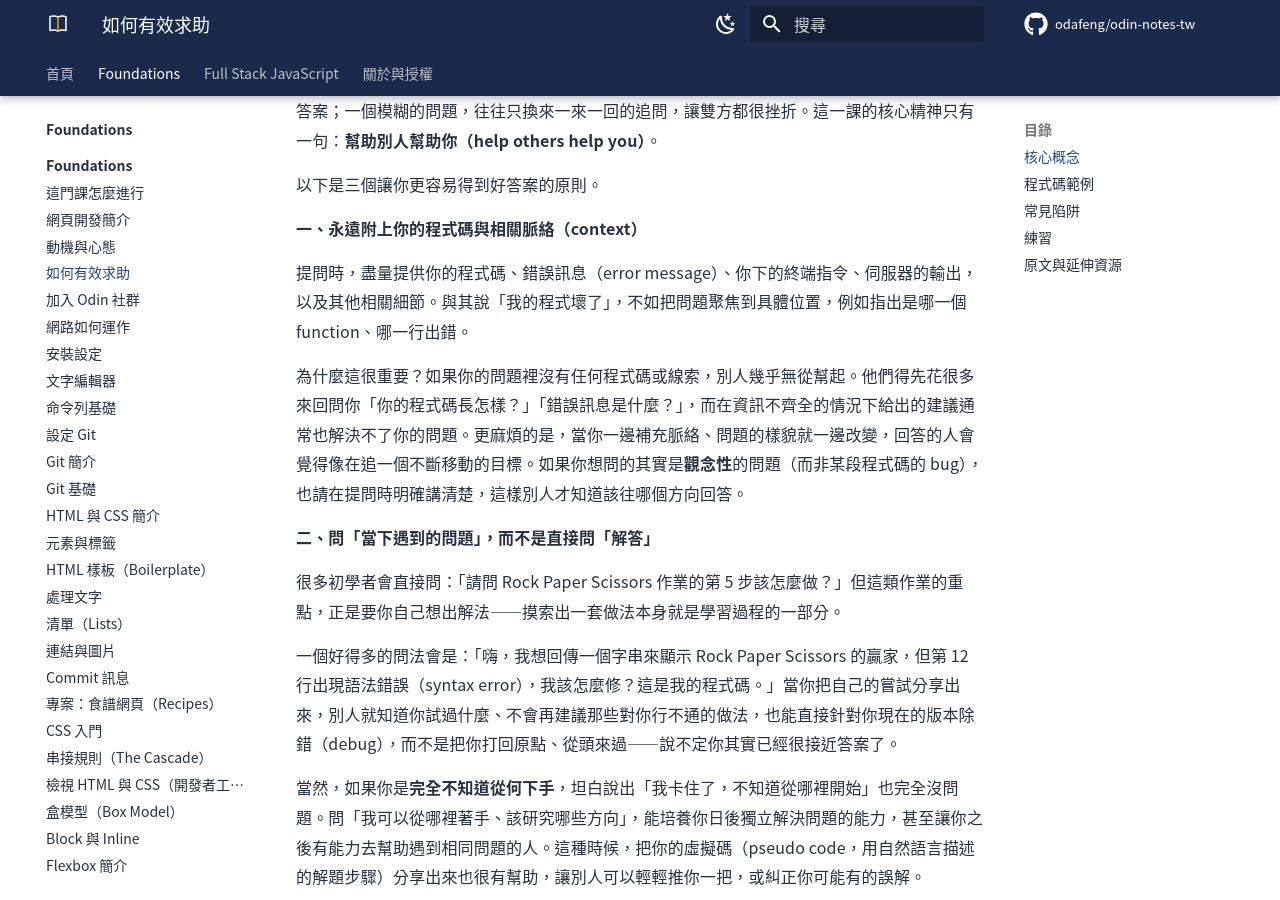
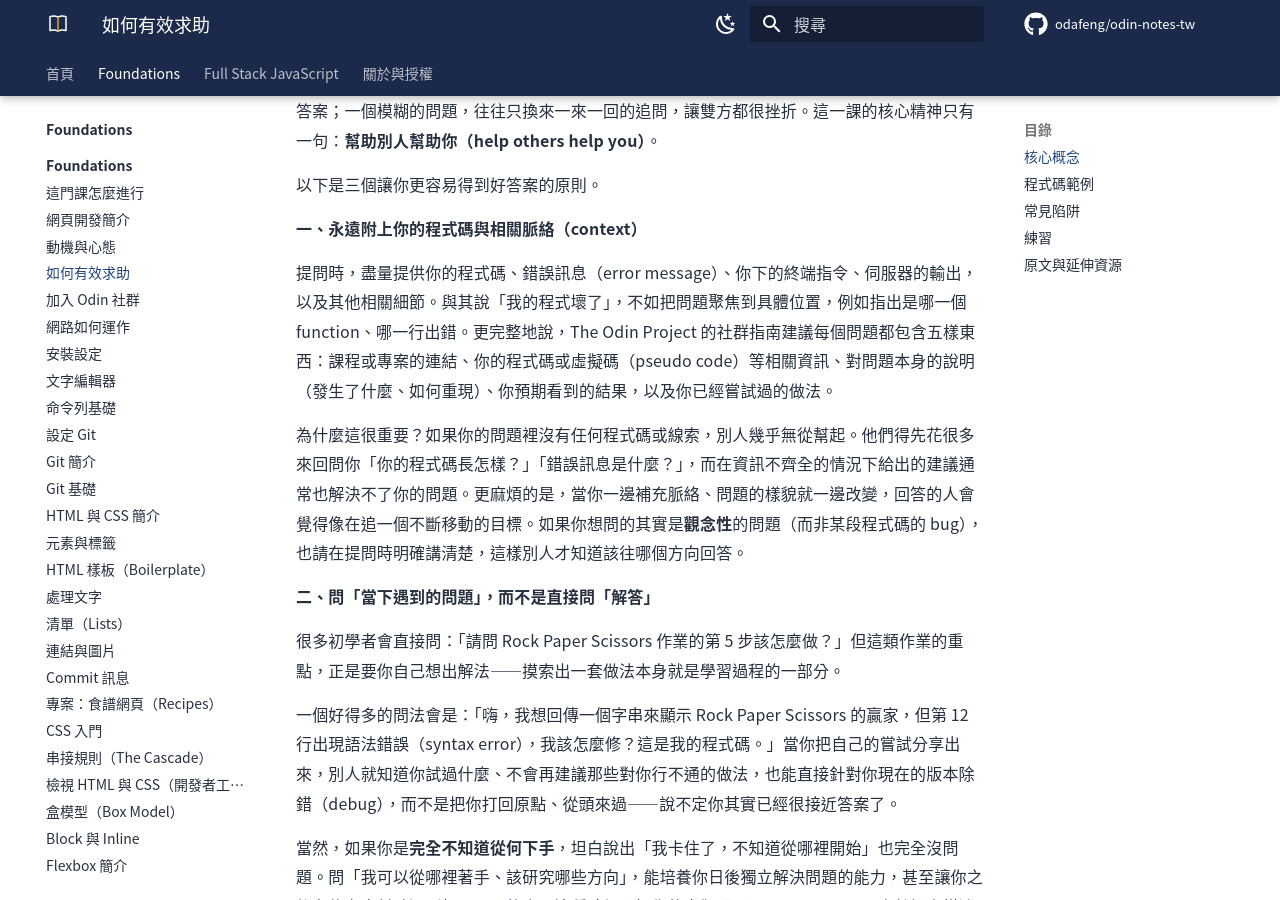
Before and after one commit to odafeng/odin-notes-tw, an MkDocs documentation site: the page built from docs/foundations/foundations/04-asking-for-help.md, in a window 1280 px wide and 900 px high, scrolled down 432 px. Built offline with MkDocs 1.6.1 and Material for MkDocs 9.7.7, drawn with Linux system fonts in a browser that asks for light colours; comment, search, counter and statistics services are not loaded.

Commit message:
fix(content): 自足性稽核第一批（107 課）補強 + LaunchSchool 死鏈改快照
逐課以原文 knowledge check 驗證「只讀講義能否作答」：
- 107 課完成稽核（Foundations 全 46 課等），其中 3 課補最小內容：
  04-asking-for-help（好問題五要素）、41-dom-manipulation、12-browser-compatibility
- 其餘確認自足、未動
- LaunchSchool books 全站下線（404）：01-databases 的 2 處連結改指
  Internet Archive 2024-12 快照
- link-check workflow 調校：限 http/https scheme（消除全形字元 file:// 誤判）、
  accept 401/402/406（unsplash/allrecipes/workatastartup 擋機器人）、排除
  sqlzoo.net（GH runner 也逾時，該站為專案課主體、連結保留）

其餘 91 課稽核因方案 session 上限中斷，將以 workflow resume 續跑。

Co-Authored-By: Claude Opus 4.8 <noreply@anthropic.com>
Claude-Session: https://claude.ai/code/session_015QUrv7cBUFkMLZP9QzDB4V

```diff
--- a/docs/foundations/foundations/04-asking-for-help.md
+++ b/docs/foundations/foundations/04-asking-for-help.md
@@ -21,7 +21,7 @@ generated: 2026-07-03
 
 **一、永遠附上你的程式碼與相關脈絡（context）**
 
-提問時，盡量提供你的程式碼、錯誤訊息（error message）、你下的終端指令、伺服器的輸出，以及其他相關細節。與其說「我的程式壞了」，不如把問題聚焦到具體位置，例如指出是哪一個 function、哪一行出錯。
+提問時，盡量提供你的程式碼、錯誤訊息（error message）、你下的終端指令、伺服器的輸出，以及其他相關細節。與其說「我的程式壞了」，不如把問題聚焦到具體位置，例如指出是哪一個 function、哪一行出錯。更完整地說，The Odin Project 的社群指南建議每個問題都包含五樣東西：課程或專案的連結、你的程式碼或虛擬碼（pseudo code）等相關資訊、對問題本身的說明（發生了什麼、如何重現）、你預期看到的結果，以及你已經嘗試過的做法。
 
 為什麼這很重要？如果你的問題裡沒有任何程式碼或線索，別人幾乎無從幫起。他們得先花很多來回問你「你的程式碼長怎樣？」「錯誤訊息是什麼？」，而在資訊不齊全的情況下給出的建議通常也解決不了你的問題。更麻煩的是，當你一邊補充脈絡、問題的樣貌就一邊改變，回答的人會覺得像在追一個不斷移動的目標。如果你想問的其實是**觀念性**的問題（而非某段程式碼的 bug），也請在提問時明確講清楚，這樣別人才知道該往哪個方向回答。
 
```
Also changed, not shown: docs/foundations/foundations/41-dom-manipulation-and-events.md (+1 -1 lines), docs/full-stack-javascript/databases/01-databases.md (+2 -2 lines), docs/full-stack-javascript/intermediate-html-and-css/12-browser-compatibility.md (+1 -1 lines), 1 other file.
